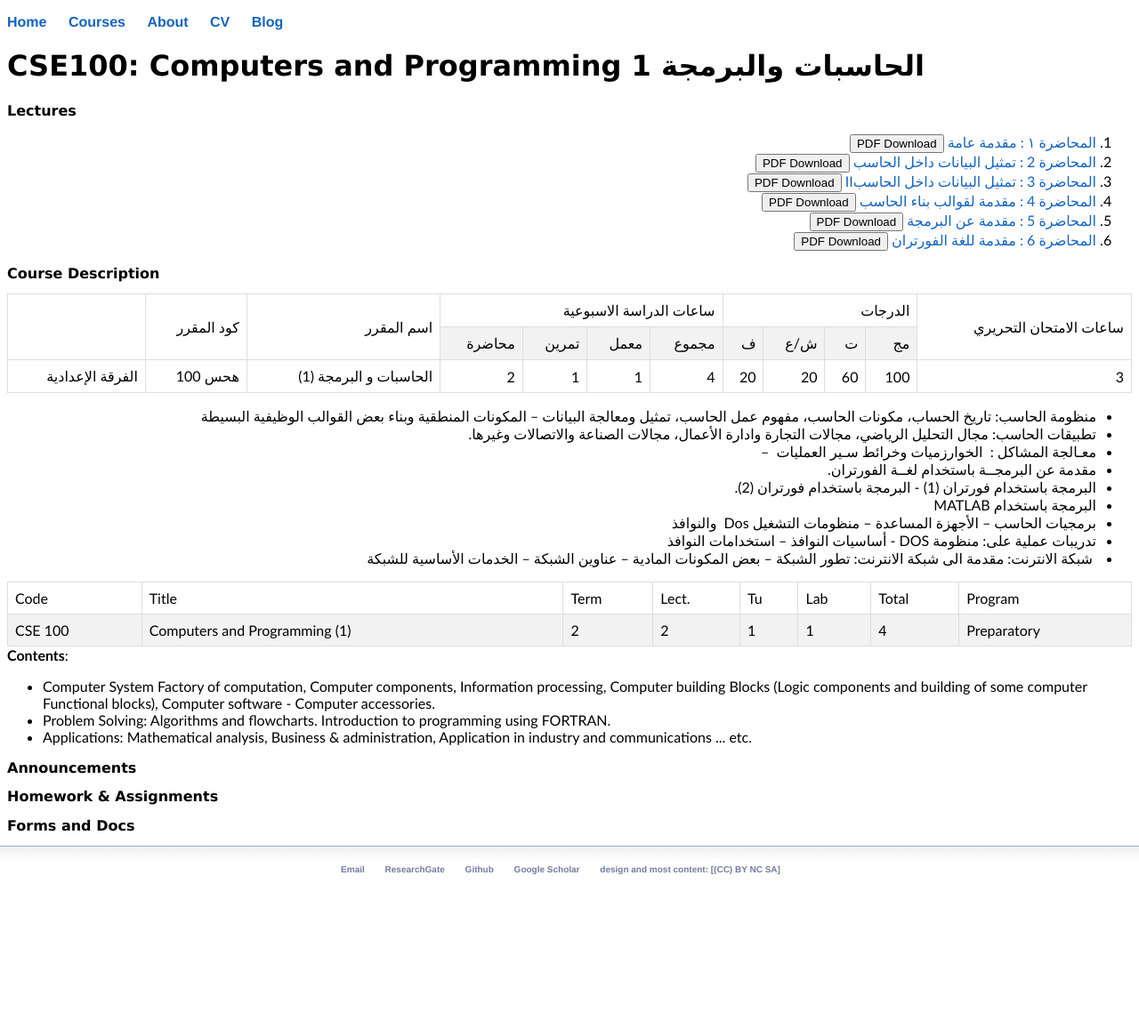
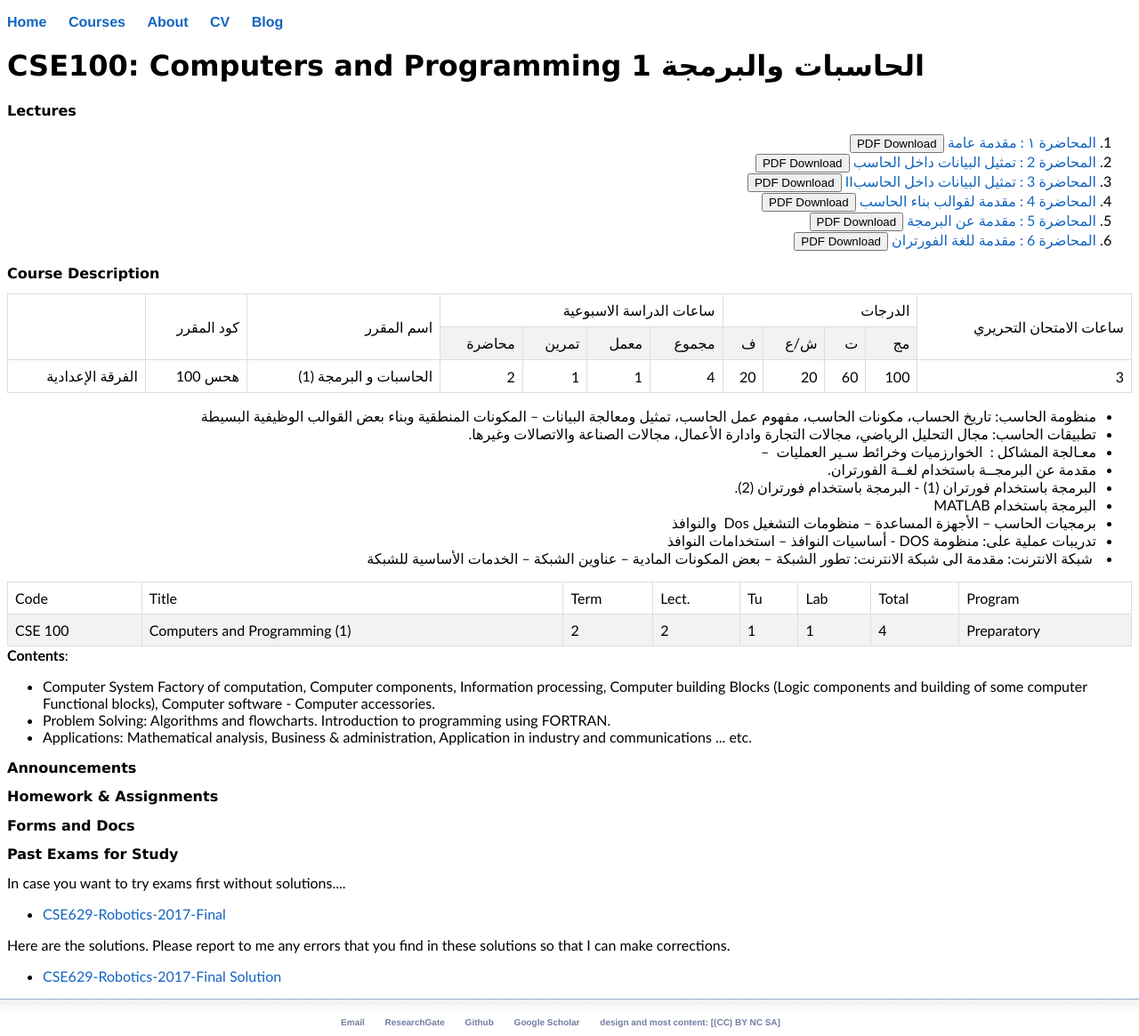
Before and after one commit to mnourgwad/mnourgwad.github.io, a Jekyll site: the page built from CSE100/index.html, in a window 1280 px wide. Shown: the whole page at 89% size. Built offline with Jekyll 4.4.1, drawn with Linux system fonts in a browser that asks for light colours; a script that is not in the unit is left out; before the commit the page ends 993 px from its top, so only the background shows below that.

Commit message:
midterm exam text

```diff
--- a/CSE100/index.html
+++ b/CSE100/index.html
@@ -72,4 +72,15 @@ title: Computers and Programming الحاسبات والبرمجة 1
 
 			<h2>Homework & Assignments</h2>
 			<h2>Forms and Docs</h2>
+
+						<h2>Past Exams for Study</h2>
+						In case you want to try exams first without solutions....
+			<ul class="contacts">
+			<li><a href="lectures/CSE100-Prep-2017-Mid-Solution">CSE629-Robotics-2017-Final</a>
+			</ul>
+
+			Here are the solutions. Please report to me any errors that you find in these solutions so that I can make corrections.
+			<ul class="contacts">
+			<li><a href="lectures/CSE100-Prep-2017-Mid-Solution">CSE629-Robotics-2017-Final Solution</a>
+				</ul>
 	</div>
```
